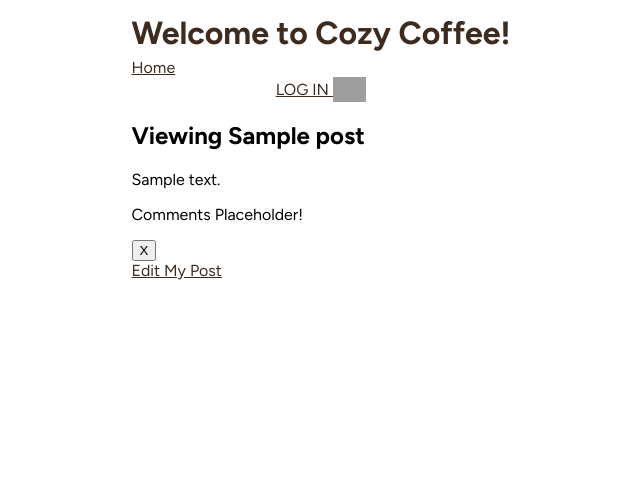
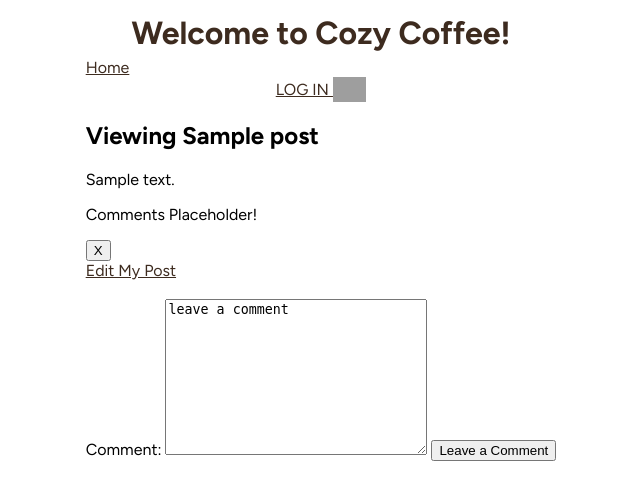
Before and after one commit to xkawixgirlx/cozy-coffee, a Node server app: page /posts/600000000000000000000001 in a window 1280 px wide. Shown: the top 500 px of the page, without its empty margins (327-967 px from the left). Run offline with Node 20, Linux system fonts and the light colour scheme; tables that the repository leaves empty hold one stand-in row (values such as "Sample post"); some libraries are stand-ins or nearby versions; grey boxes are pictures that could not be loaded.

Commit message:
Add Comment form

```diff
--- a/views/posts/show.ejs
+++ b/views/posts/show.ejs
@@ -15,6 +15,14 @@
 <div id="edit-link">
     <a href="/posts/<%= post._id %>/edit">Edit My Post</a>
 </div>
+<br>
+<section id="new-comment">
+    <form action="/posts/<%= post._id %>/comments">
+    <label>Comment:</label>
+    <textarea name="comment" id="" cols="30" rows="10">leave a comment</textarea>
+    <input type="submit" value="Leave a Comment">
+    </form>
+</section>
 
 
 
```
Also changed, not shown: views/comments/edit.ejs (added).
